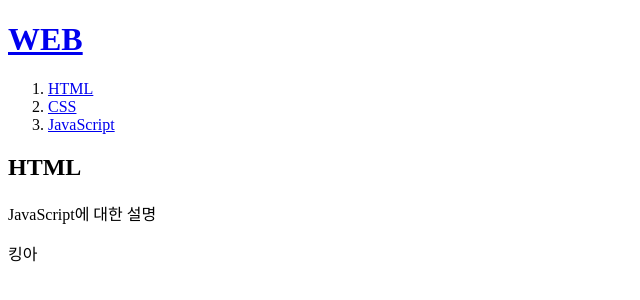
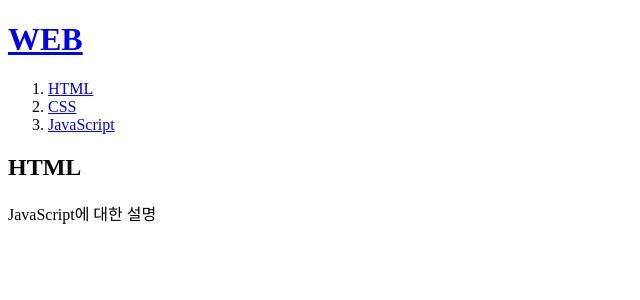
Before and after one commit to RAVlT0828/My-first-web-site, a plain HTML site: page 3.html in a window 1280 px wide. Shown: the full height of the page, 0-640 px from the left. Drawn offline with Linux system fonts and the light colour scheme.

Commit message:
Changed some texts

```diff
--- a/3.html
+++ b/3.html
@@ -14,6 +14,5 @@
     </ol>
     <h2>HTML</h2>
     <p>JavaScript에 대한 설명</p>
-    킹아
 </body>
 </html>
```
